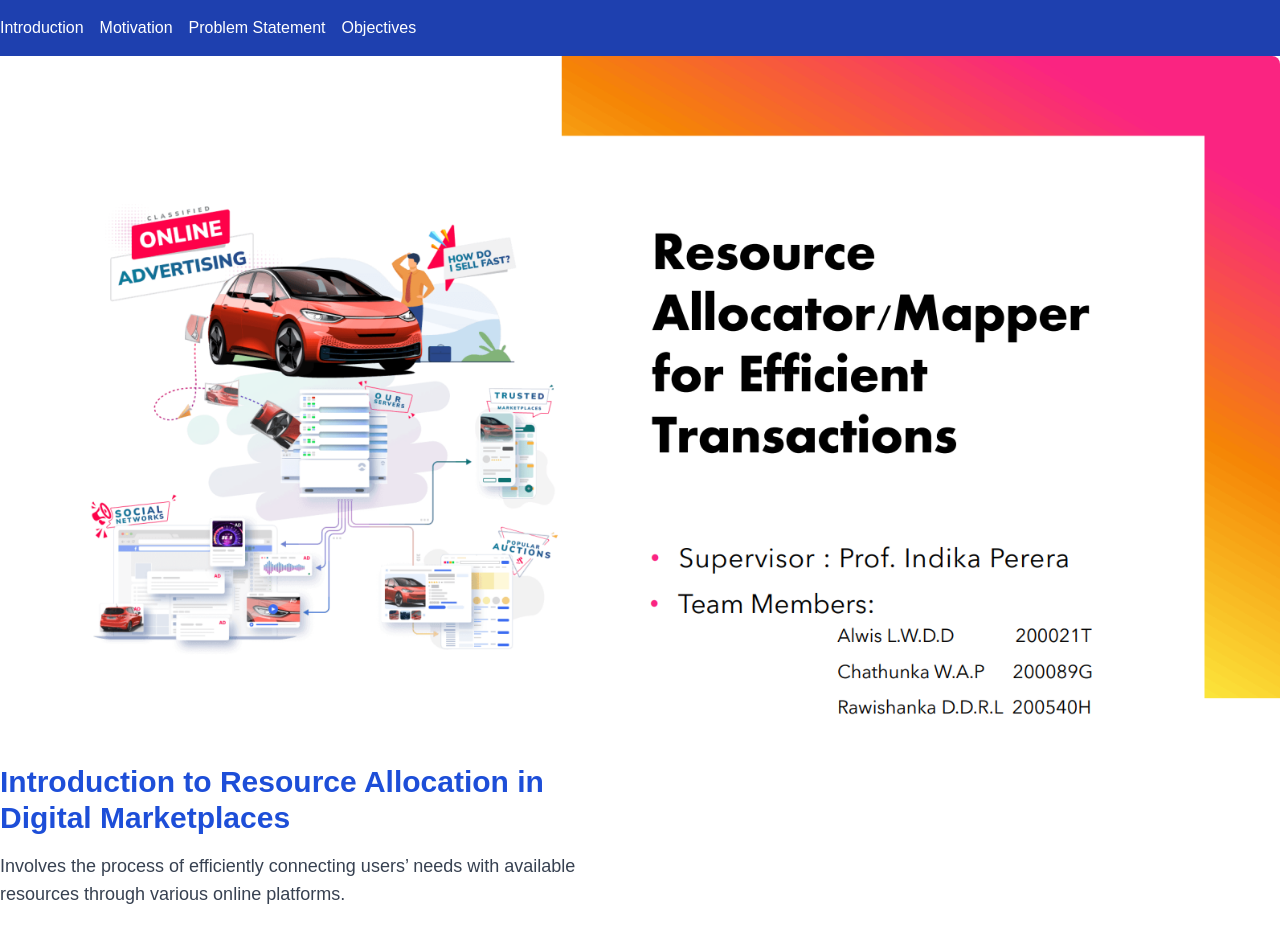
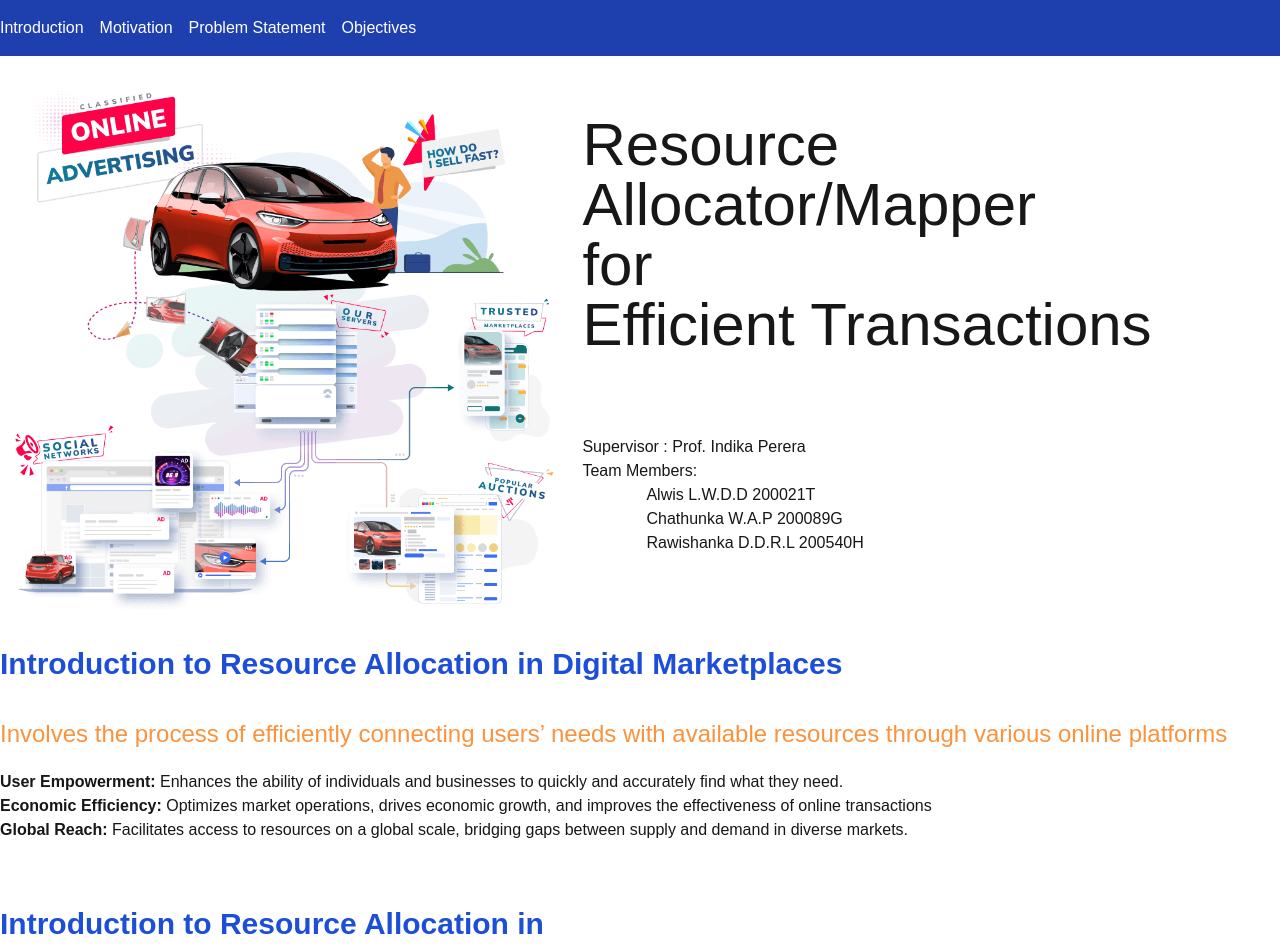
Before and after one commit to Rawishanka/fyp, a Next.js app: page / in a window 1280 px wide. Shown: the top 946 px of the page. Built offline with nearby package versions, Linux system fonts and the light colour scheme.

Commit message:
change welcome

```diff
--- a/app/component/Section.tsx
+++ b/app/component/Section.tsx
@@ -4,6 +4,7 @@ interface SectionProps {
   id: string;
   title: string;
   content: string;
+  other?:object;
   imageUrl?: string;
   imageAlt?: string;
 }
--- a/app/page.tsx
+++ b/app/page.tsx
@@ -1,22 +1,69 @@
 import { Header } from "@/app/component/Header";
 import { Section } from "@/app/component/Section";
 import Image from "next/image";
-import welcome from "../public/welcome.png";
 export default function Home() {
   return (
     <div>
       <Header />
       <main>
         <section className="flex items-center justify-center w-auto">
-          <Image
-            src="/welcome.png"
-            alt="Welcome Image"
-            width={1500}  // Increased width
-    height={500} // Increased height
-            className="rounded-lg"
-          />
+          <div>
+            <Image
+              src="/classified_adv.png"
+              alt="Welcome Image"
+              width={600} // Increased width
+              height={500} // Increased height
+              className="rounded-lg"
+            />
+          </div>
+          <div className="px-6">
+            <h1 className="text-6xl">
+              Resource Allocator/Mapper
+              <br /> for
+              <br /> Efficient Transactions
+            </h1>
+            <div className="mt-20">
+              <ul>
+                <li>Supervisor : Prof. Indika Perera</li>
+                <li>
+                Team Members:
+                  <ul>
+                    <li className="pl-16">Alwis L.W.D.D 200021T</li>
+                    <li className="pl-16">Chathunka W.A.P 200089G</li>
+                    <li className="pl-16">Rawishanka D.D.R.L 200540H</li>
+                  </ul>
+                </li>
+              </ul>
+            </div>
+          </div>
         </section>
-
+        <section id="introduction" className="py-8">
+          <div className="container mx-auto md:flex-row items-center">
+            <h1 className="text-3xl font-bold text-blue-700 mb-4">
+              Introduction to Resource Allocation in Digital Marketplaces
+            </h1>
+            <p className="py-5 text-2xl text-orange-400">
+              Involves the process of efficiently connecting users’ needs with
+              available resources through various online platforms
+            </p>
+            <ul>
+              <li>
+                <b>User Empowerment:</b> Enhances the ability of individuals and
+                businesses to quickly and accurately find what they need.
+              </li>
+              <li>
+                <b>Economic Efficiency:</b> Optimizes market operations, drives
+                economic growth, and improves the effectiveness of online
+                transactions
+              </li>
+              <li>
+                <b>Global Reach:</b> Facilitates access to resources on a global
+                scale, bridging gaps between supply and demand in diverse
+                markets.
+              </li>
+            </ul>
+          </div>
+        </section>
         <Section
           id="introduction"
           title="Introduction to Resource Allocation in Digital Marketplaces"
```
Also changed, not shown: public/classified_adv.png (added).
